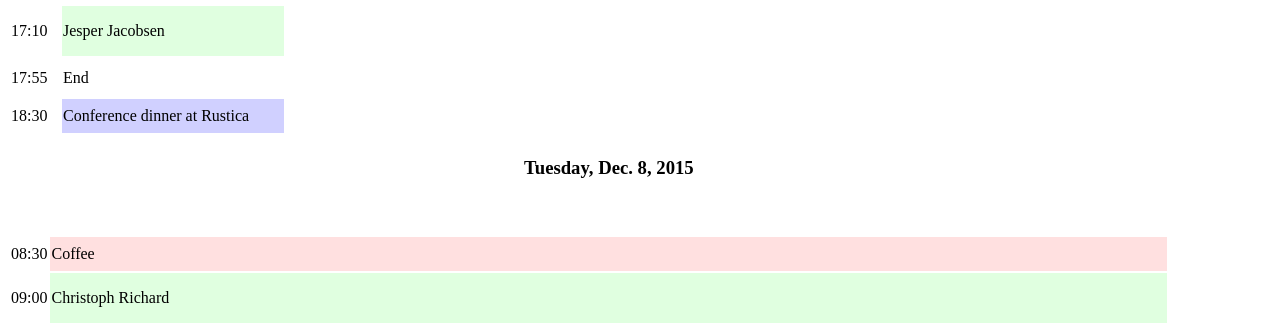
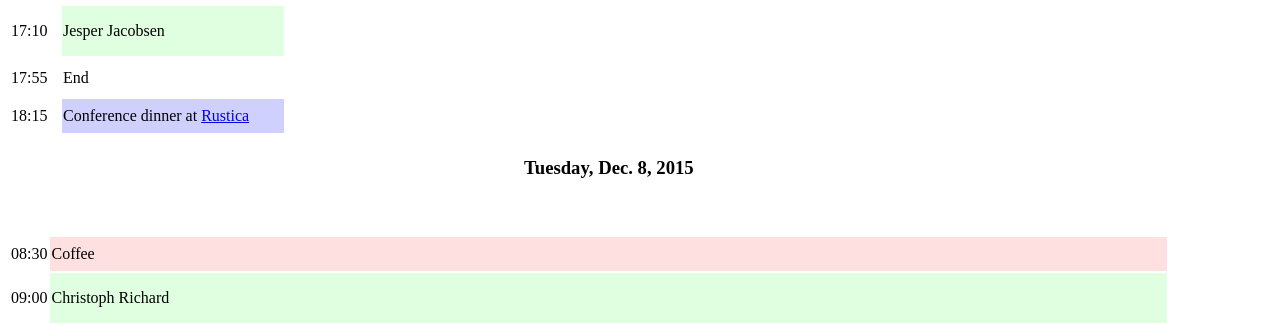
Before and after one commit to andreabedini/guttmann2015, a Jekyll site: the page built from programme.html, in a window 1280 px wide. Shown: the part 905-1230 px from the top of the page. Built offline with Jekyll 4.4.1, drawn with Linux system fonts in a browser that asks for light colours; nearby versions of some CDN libraries.

Commit message:
Update programme.html

```diff
--- a/programme.html
+++ b/programme.html
@@ -88,8 +88,8 @@ layout: default
                                 <td>End</td>
                             </tr>
                             <tr style="line-height:2em;">
-                                <td>18:30</td>
-                                <td bgcolor="#D0D0FF">Conference dinner at Rustica</td>
+                                <td>18:15</td>
+                                <td bgcolor="#D0D0FF">Conference dinner at <a href="http://www.rustica.com.au/">Rustica</a></td>
                             </tr>
                         </table>
                         <table>
```
